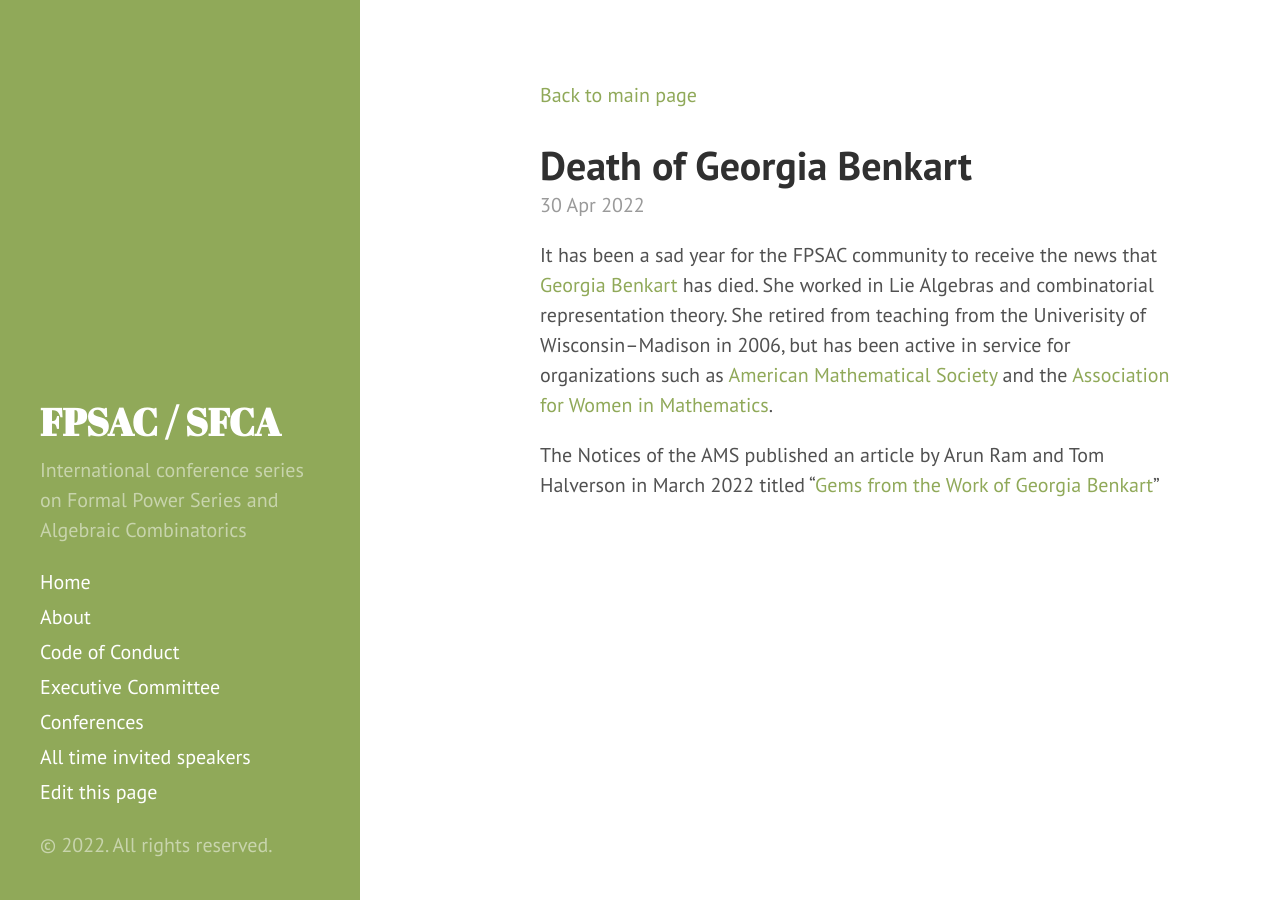
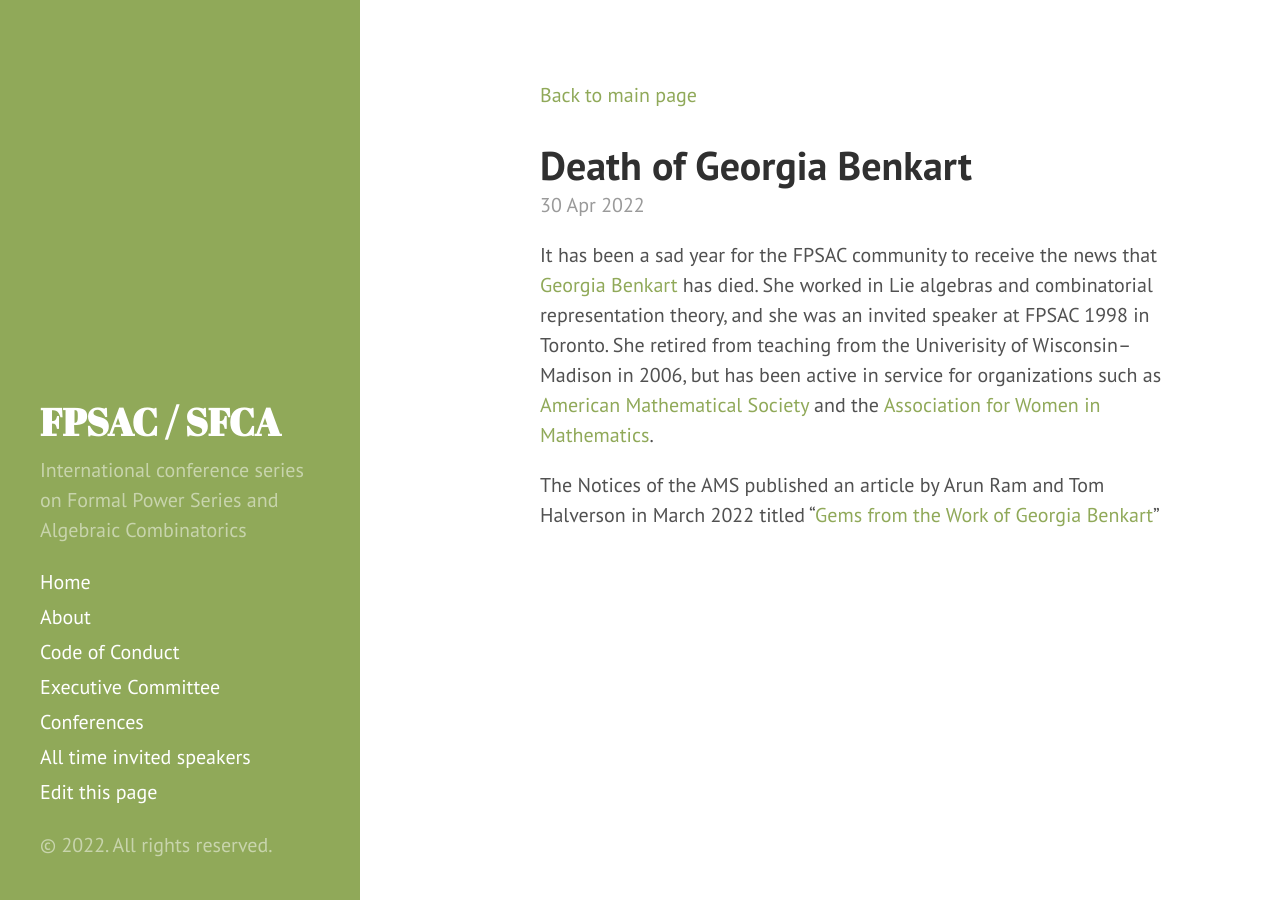
Before and after one commit to FPSAC/FPSAC.github.io, a Jekyll site: the page built from _posts/2022-04-30-georgiabenkart.md, in a window 1280 px wide. Built offline with Jekyll 4.4.1, drawn with Linux system fonts in a browser that asks for light colours.

Commit message:
Update 2022-04-30-georgiabenkart.md

```diff
--- a/_posts/2022-04-30-georgiabenkart.md
+++ b/_posts/2022-04-30-georgiabenkart.md
@@ -4,8 +4,9 @@ title: "Death of Georgia Benkart"
 ---
 It has been a sad year for the FPSAC community to receive the news that
 [Georgia Benkart](https://en.wikipedia.org/wiki/Georgia_Benkart) has died.
-She worked in Lie Algebras and combinatorial representation
-theory.  She retired from teaching from the Univerisity
+She worked in Lie algebras and combinatorial representation
+theory, and she was an invited speaker at FPSAC 1998 in Toronto.
+She retired from teaching from the Univerisity
 of Wisconsin--Madison in 2006, but has been active in service for organizations such as
 [American Mathematical Society](https://www.ams.org/)
 and the [Association for Women in Mathematics](https://awm-math.org/).
```
